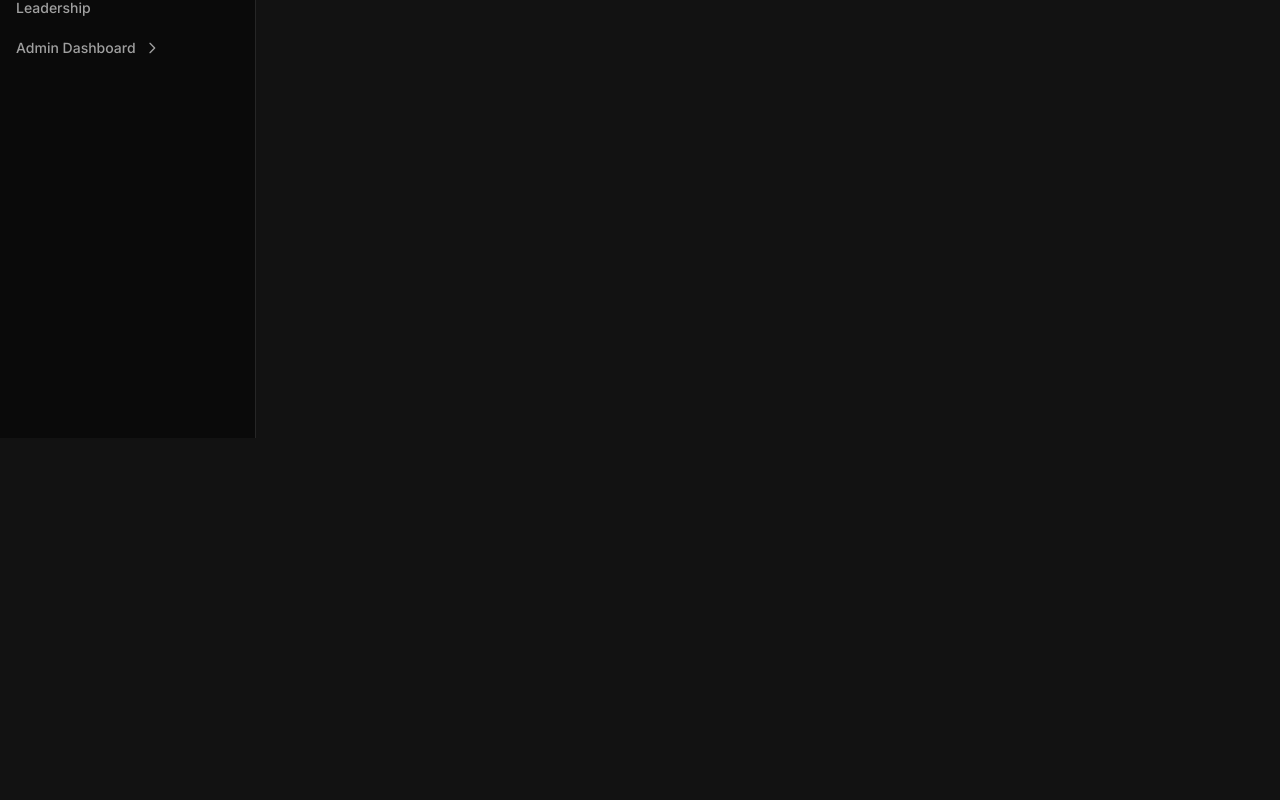
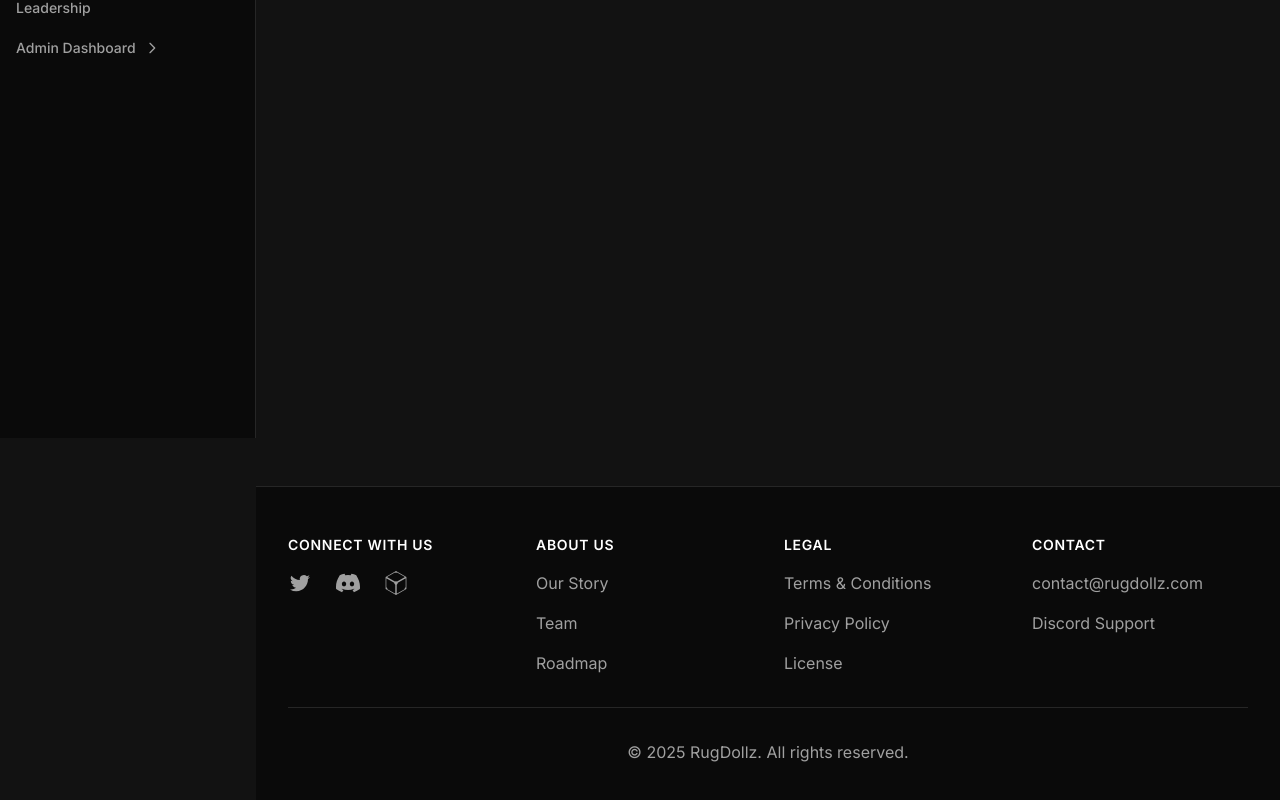
Before and after one commit to LatinGeek/rugdollz-central-hub, a Next.js app: page /nft-lore in a window 1280 px wide. Shown: the part 362-1162 px from the top of the page. Before the commit the page ends 848 px from the top, so only its background shows below. Built offline with nearby package versions, Linux system fonts and the light colour scheme.

Commit message:
[FEATURE] App Footer

```diff
--- /dev/null
+++ b/app/components/Footer.tsx
@@ -0,0 +1,155 @@
+'use client'
+
+import Link from 'next/link'
+
+export function Footer() {
+  return (
+    <footer className="bg-[rgb(var(--bg-darker))] border-t border-[rgb(var(--border-dark))]">
+      <div className="max-w-7xl mx-auto py-12 px-4 sm:px-6 lg:px-8">
+        <div className="grid grid-cols-1 md:grid-cols-4 gap-8">
+          {/* Social Links */}
+          <div>
+            <h3 className="text-sm font-semibold text-[rgb(var(--text-primary))] tracking-wider uppercase">
+              Connect With Us
+            </h3>
+            <div className="mt-4 flex space-x-6">
+              <a
+                href="https://twitter.com/rugdollz"
+                className="text-[rgb(var(--text-secondary))] hover:text-[rgb(var(--primary-orange))]"
+                target="_blank"
+                rel="noopener noreferrer"
+              >
+                <span className="sr-only">Twitter</span>
+                <svg className="h-6 w-6" fill="currentColor" viewBox="0 0 24 24">
+                  <path d="M8.29 20.251c7.547 0 11.675-6.253 11.675-11.675 0-.178 0-.355-.012-.53A8.348 8.348 0 0022 5.92a8.19 8.19 0 01-2.357.646 4.118 4.118 0 001.804-2.27 8.224 8.224 0 01-2.605.996 4.107 4.107 0 00-6.993 3.743 11.65 11.65 0 01-8.457-4.287 4.106 4.106 0 001.27 5.477A4.072 4.072 0 012.8 9.713v.052a4.105 4.105 0 003.292 4.022 4.095 4.095 0 01-1.853.07 4.108 4.108 0 003.834 2.85A8.233 8.233 0 012 18.407a11.616 11.616 0 006.29 1.84" />
+                </svg>
+              </a>
+              <a
+                href="https://discord.gg/rugdollz"
+                className="text-[rgb(var(--text-secondary))] hover:text-[rgb(var(--primary-orange))]"
+                target="_blank"
+                rel="noopener noreferrer"
+              >
+                <span className="sr-only">Discord</span>
+                <svg className="h-6 w-6" fill="currentColor" viewBox="0 0 24 24">
+                  <path d="M20.317 4.37a19.791 19.791 0 00-4.885-1.515a.074.074 0 00-.079.037c-.21.375-.444.864-.608 1.25a18.27 18.27 0 00-5.487 0a12.64 12.64 0 00-.617-1.25a.077.077 0 00-.079-.037A19.736 19.736 0 003.677 4.37a.07.07 0 00-.032.027C.533 9.046-.32 13.58.099 18.057a.082.082 0 00.031.057a19.9 19.9 0 005.993 3.03a.078.078 0 00.084-.028a14.09 14.09 0 001.226-1.994a.076.076 0 00-.041-.106a13.107 13.107 0 01-1.872-.892a.077.077 0 01-.008-.128a10.2 10.2 0 00.372-.292a.074.074 0 01.077-.01c3.928 1.793 8.18 1.793 12.062 0a.074.074 0 01.078.01c.12.098.246.198.373.292a.077.077 0 01-.006.127a12.299 12.299 0 01-1.873.892a.077.077 0 00-.041.107c.36.698.772 1.362 1.225 1.993a.076.076 0 00.084.028a19.839 19.839 0 006.002-3.03a.077.077 0 00.032-.054c.5-5.177-.838-9.674-3.549-13.66a.061.061 0 00-.031-.03zM8.02 15.33c-1.183 0-2.157-1.085-2.157-2.419c0-1.333.956-2.419 2.157-2.419c1.21 0 2.176 1.096 2.157 2.42c0 1.333-.956 2.418-2.157 2.418zm7.975 0c-1.183 0-2.157-1.085-2.157-2.419c0-1.333.955-2.419 2.157-2.419c1.21 0 2.176 1.096 2.157 2.42c0 1.333-.946 2.418-2.157 2.418z" />
+                </svg>
+              </a>
+              <a
+                href="https://opensea.io/collection/rugdollz"
+                className="text-[rgb(var(--text-secondary))] hover:text-[rgb(var(--primary-orange))]"
+                target="_blank"
+                rel="noopener noreferrer"
+              >
+                <span className="sr-only">OpenSea</span>
+                <svg className="h-6 w-6" fill="currentColor" viewBox="0 0 24 24">
+                  <path d="M12 0L1.608 6v12L12 24l10.392-6V6zm-1.073 1.445h.001a1.8 1.8 0 002.138 0l7.534 4.35a1.794 1.794 0 000 .403l-7.535 4.35a1.8 1.8 0 00-2.137 0l-7.536-4.35a1.795 1.795 0 000-.402zM21.324 7.4c.109.08.226.147.349.201v8.7a1.8 1.8 0 00-1.069 1.852l-7.535 4.35a1.8 1.8 0 00-.349-.2l-.009-8.653a1.8 1.8 0 001.07-1.851zm-18.648.048l7.535 4.35a1.8 1.8 0 001.069 1.852v8.7c-.124.054-.24.122-.349.202l-7.535-4.35a1.8 1.8 0 00-1.069-1.852v-8.7c.124-.054.24-.122.35-.202z" />
+                </svg>
+              </a>
+            </div>
+          </div>
+
+          {/* About Us */}
+          <div>
+            <h3 className="text-sm font-semibold text-[rgb(var(--text-primary))] tracking-wider uppercase">
+              About Us
+            </h3>
+            <ul className="mt-4 space-y-4">
+              <li>
+                <Link
+                  href="/about"
+                  className="text-base text-[rgb(var(--text-secondary))] hover:text-[rgb(var(--primary-orange))]"
+                >
+                  Our Story
+                </Link>
+              </li>
+              <li>
+                <Link
+                  href="/team"
+                  className="text-base text-[rgb(var(--text-secondary))] hover:text-[rgb(var(--primary-orange))]"
+                >
+                  Team
+                </Link>
+              </li>
+              <li>
+                <Link
+                  href="/roadmap"
+                  className="text-base text-[rgb(var(--text-secondary))] hover:text-[rgb(var(--primary-orange))]"
+                >
+                  Roadmap
+                </Link>
+              </li>
+            </ul>
+          </div>
+
+          {/* Legal */}
+          <div>
+            <h3 className="text-sm font-semibold text-[rgb(var(--text-primary))] tracking-wider uppercase">
+              Legal
+            </h3>
+            <ul className="mt-4 space-y-4">
+              <li>
+                <Link
+                  href="/terms"
+                  className="text-base text-[rgb(var(--text-secondary))] hover:text-[rgb(var(--primary-orange))]"
+                >
+                  Terms & Conditions
+                </Link>
+              </li>
+              <li>
+                <Link
+                  href="/privacy"
+                  className="text-base text-[rgb(var(--text-secondary))] hover:text-[rgb(var(--primary-orange))]"
+                >
+                  Privacy Policy
+                </Link>
+              </li>
+              <li>
+                <Link
+                  href="/license"
+                  className="text-base text-[rgb(var(--text-secondary))] hover:text-[rgb(var(--primary-orange))]"
+                >
+                  License
+                </Link>
+              </li>
+            </ul>
+          </div>
+
+          {/* Contact */}
+          <div>
+            <h3 className="text-sm font-semibold text-[rgb(var(--text-primary))] tracking-wider uppercase">
+              Contact
+            </h3>
+            <ul className="mt-4 space-y-4">
+              <li>
+                <a
+                  href="mailto:contact@rugdollz.com"
+                  className="text-base text-[rgb(var(--text-secondary))] hover:text-[rgb(var(--primary-orange))]"
+                >
+                  contact@rugdollz.com
+                </a>
+              </li>
+              <li>
+                <a
+                  href="https://discord.gg/rugdollz"
+                  className="text-base text-[rgb(var(--text-secondary))] hover:text-[rgb(var(--primary-orange))]"
+                  target="_blank"
+                  rel="noopener noreferrer"
+                >
+                  Discord Support
+                </a>
+              </li>
+            </ul>
+          </div>
+        </div>
+
+        {/* Bottom Bar */}
+        <div className="mt-8 border-t border-[rgb(var(--border-dark))] pt-8">
+          <p className="text-base text-[rgb(var(--text-secondary))] text-center">
+            &copy; {new Date().getFullYear()} RugDollz. All rights reserved.
+          </p>
+        </div>
+      </div>
+    </footer>
+  )
+}
--- a/app/layout.tsx
+++ b/app/layout.tsx
@@ -1,6 +1,7 @@
 import type { Metadata } from 'next'
 import { Inter } from 'next/font/google'
 import { Navigation } from './components/Navigation'
+import { Footer } from './components/Footer'
 import './globals.css'
 
 const inter = Inter({ subsets: ['latin'] })
@@ -33,6 +34,7 @@ export default function RootLayout({
                   </div>
                 </div>
               </main>
+              <Footer />
             </div>
           </div>
         </div>
```
